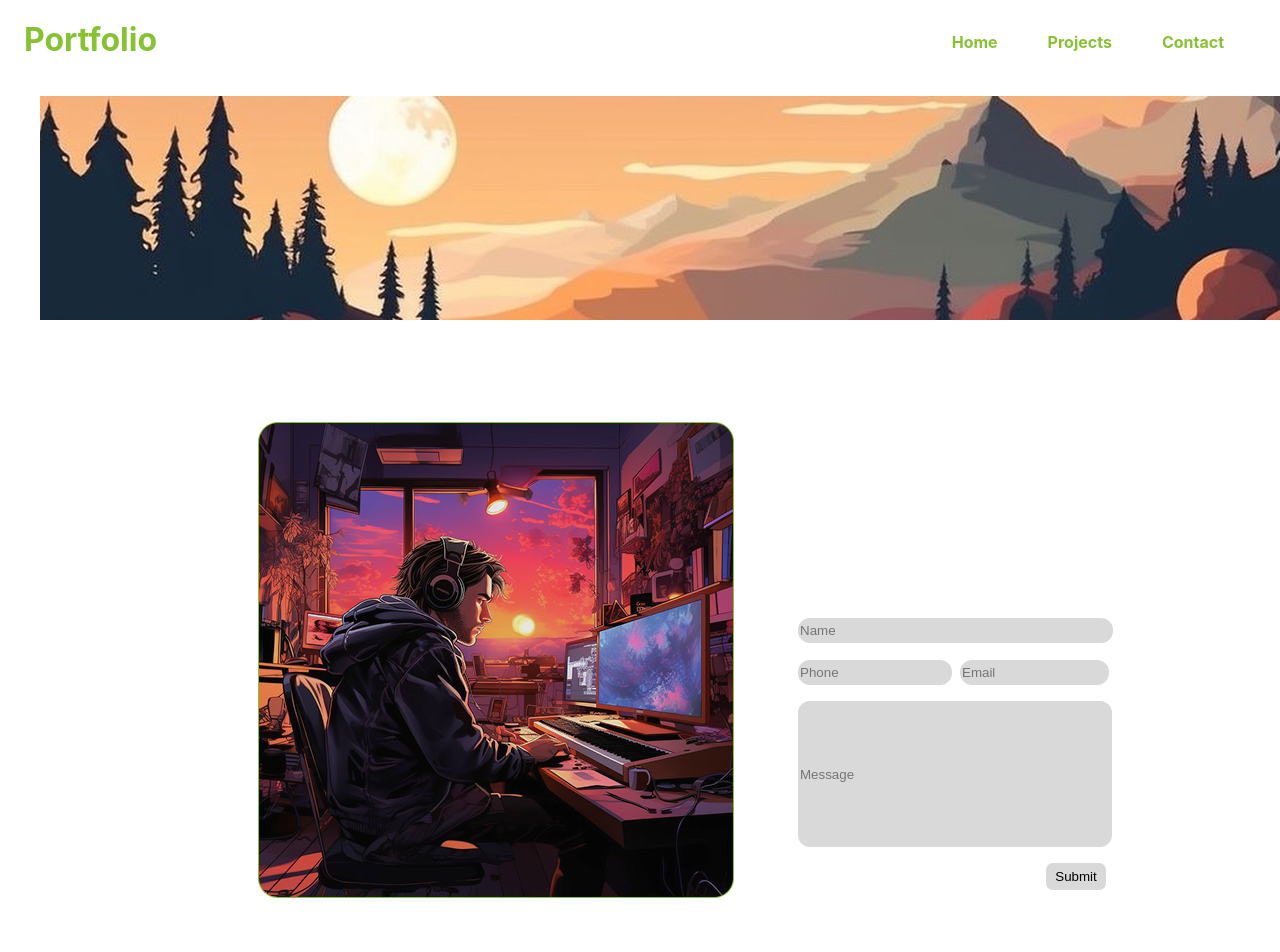
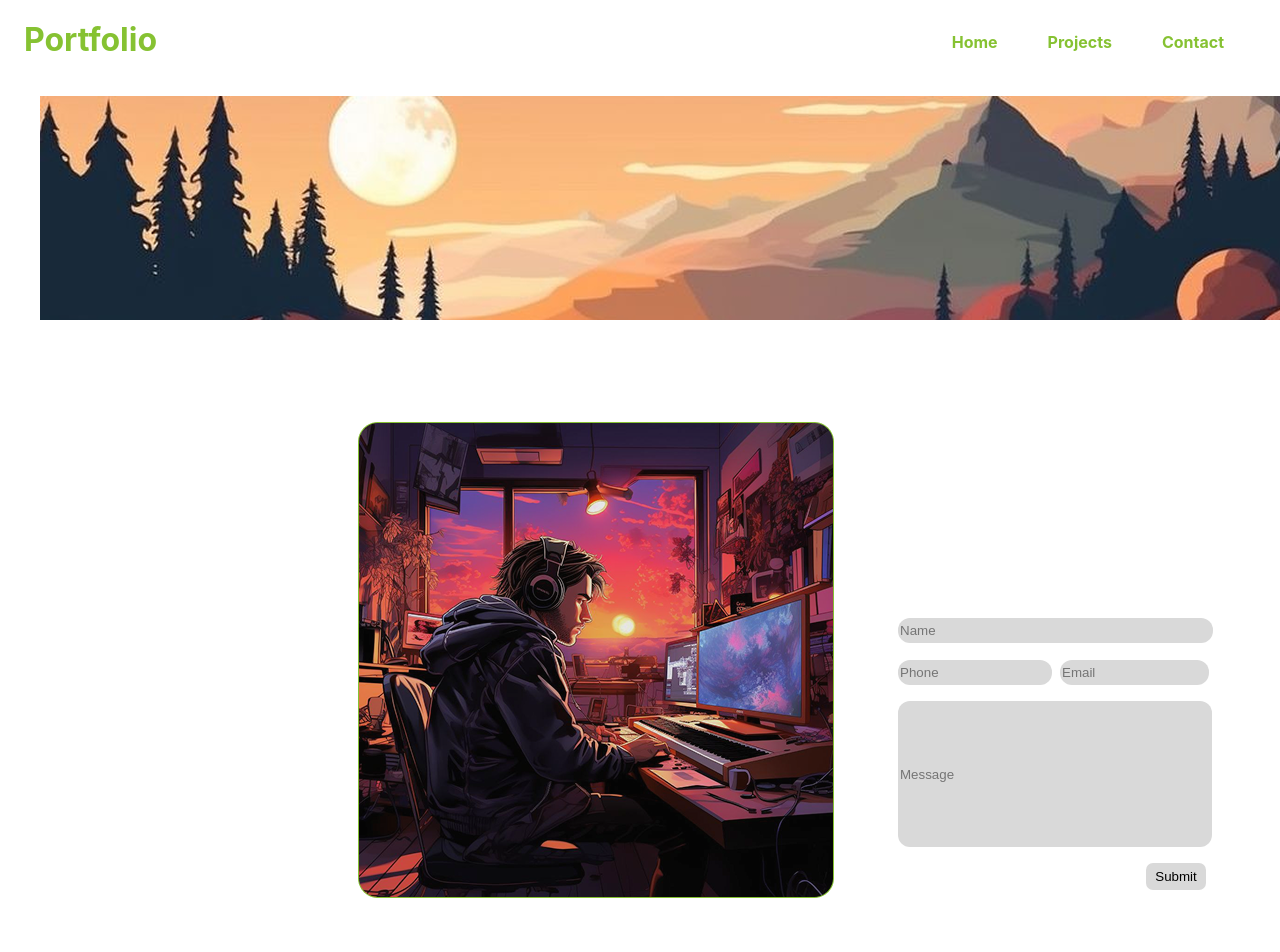
Before and after one commit to Mankoo-13/Manvir-Portfolio, a React (Vite) app: page /contact in a window 1280 px wide. Shown: the top 952 px of the page. Built offline with nearby package versions, Linux system fonts and the light colour scheme; a web font is replaced by a local one.

Commit message:
changes have added

```diff
--- a/src/Components/Layout/Contact.module.css
+++ b/src/Components/Layout/Contact.module.css
@@ -8,7 +8,7 @@
 
 }
 .left1{
- margin: 6rem 2rem 1rem 250px;
+ margin: 6rem 2rem 1rem 350px;
 
 }
 .right1{
```
Also changed, not shown: src/Components/Layout/Projects.module.css (line endings or trailing spaces).
